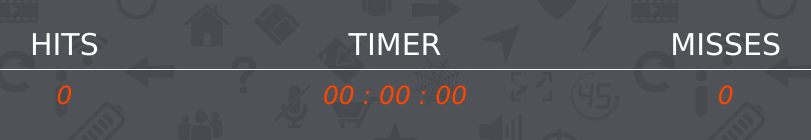
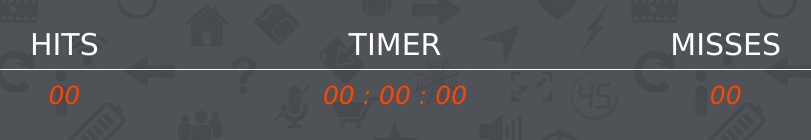
Before and after one commit to IvanMPR/Memory-Game-Simple-Version, a plain HTML site: page index.html in a window 1280 px wide. Shown: the part 817-957 px from the top of the page, 245-1056 px from the left. Drawn offline with Linux system fonts and the light colour scheme.

```diff
--- a/index.html
+++ b/index.html
@@ -40,7 +40,7 @@
 
           <div class="stats-current-hits">
             <p class="label two">Hits</p>
-            <p class="stats-current-hits-info">0</p>
+            <p class="stats-current-hits-info">00</p>
           </div>
 
           <div class="stats-current-timer">
@@ -49,7 +49,7 @@
           </div>
           <div class="stats-current-misses">
             <p class="label three">Misses</p>
-            <p class="stats-current-misses-info">0</p>
+            <p class="stats-current-misses-info">00</p>
           </div>
         </div>
       </div>
```
